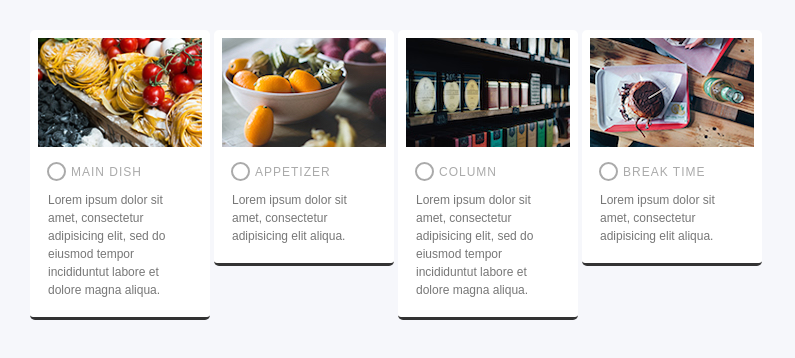
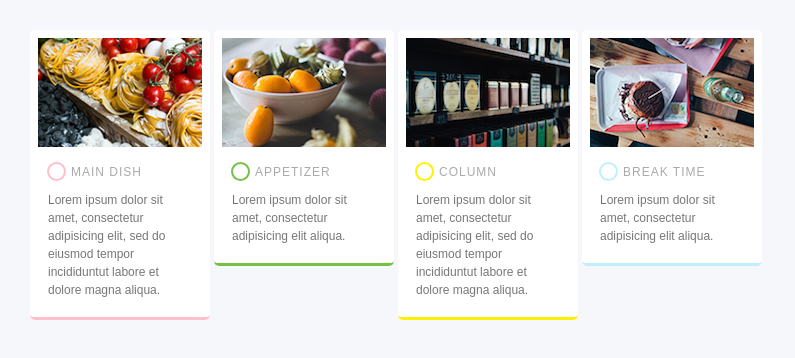
Before and after one commit to diescake/css-training, a website: page grid/index.html in a window 1280 px wide. Shown: the whole page, without its empty margins (0-795 px from the left). Drawn offline with nearby package versions, Linux system fonts and the light colour scheme.

Commit message:
themes for categories

```diff
--- a/grid/css/style.css
+++ b/grid/css/style.css
@@ -26,7 +26,6 @@ a:active {
   text-decoration: none;
 }
 
-/* item */
 .item {
   width: 180px;
   margin-bottom: 4px;
@@ -77,3 +76,23 @@ a:active {
   box-shadow: 0 0 6px -1px rgba(0, 0, 0, 0.3);
   opacity: 0.8;
 }
+
+.item-maindish,
+.item-maindish .category::before {
+  border-color: #ffc0cb;
+}
+
+.item-appetizer,
+.item-appetizer .category::before {
+  border-color: #76c047;
+}
+
+.item-column,
+.item-column .category::before {
+  border-color: #fff100;
+}
+
+.item-breaktime,
+.item-breaktime .category::before {
+  border-color: #c1efff;
+}
--- a/grid/index.html
+++ b/grid/index.html
@@ -9,7 +9,7 @@
 </head>
 
 <body>
-  <section class="item">
+  <section class="item item-maindish">
     <a href="#">
       <img class="image" src="images/image_S_1.jpg" alt="main dishes">
       <div class="category">MAIN DISH</div>
@@ -18,7 +18,7 @@
       </p>
     </a>
   </section>
-  <section class="item">
+  <section class="item item-appetizer">
     <a href="#">
       <img class="image" src="images/image_S_2.jpg" alt="appetizers">
       <div class="category">APPETIZER</div>
@@ -26,7 +26,7 @@
       </p>
     </a>
   </section>
-  <section class="item">
+  <section class="item item-column">
     <a href="#">
       <img class="image" src="images/image_S_3.jpg" alt="column">
       <div class="category">COLUMN</div>
@@ -35,7 +35,7 @@
       </p>
     </a>
   </section>
-  <section class="item">
+  <section class="item item-breaktime">
     <a href="#">
       <img class="image" src="images/image_S_4.jpg" alt="BREAK TIME">
       <div class="category">BREAK TIME</div>
```
